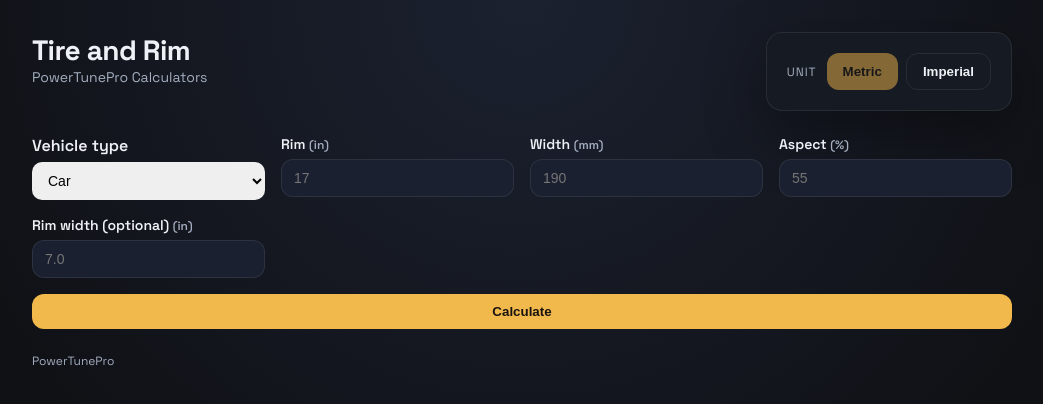
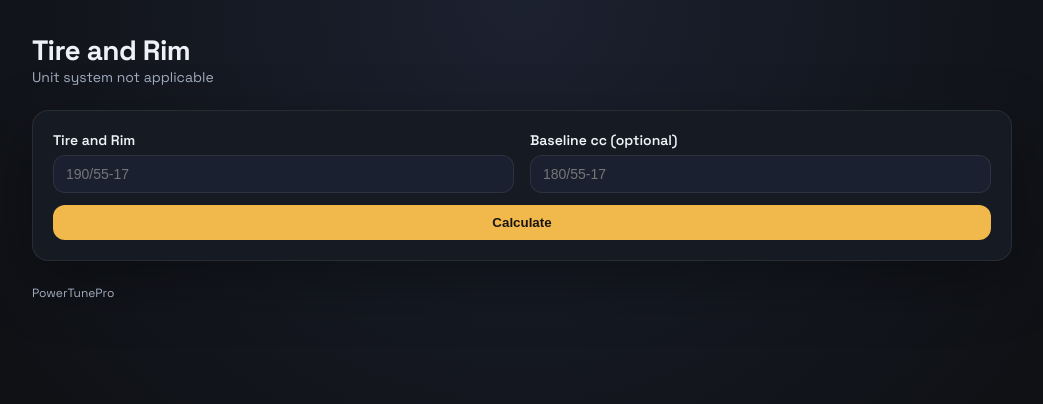
Before and after one commit to allancastrotk/ptp-calculators.code, a Next.js app in the folder frontend-api/: page /tires in a window 1280 px wide. Shown: the top 404 px of the page, without its empty margins (118-1161 px from the left). Built offline with nearby package versions, Linux system fonts and the light colour scheme.

Commit message:
feat(ui): restyle calculators UI to match PowerTunePro

```diff
--- a/frontend-api/pages/tires.tsx
+++ b/frontend-api/pages/tires.tsx
@@ -1,11 +1,12 @@
 import React, { useMemo, useRef, useState } from "react";
 
+import { Button } from "../components/Button";
+import { Card } from "../components/Card";
 import { ErrorBanner } from "../components/ErrorBanner";
 import { InputField } from "../components/InputField";
 import { Layout } from "../components/Layout";
 import { LoadingState } from "../components/LoadingState";
 import { ResultPanel } from "../components/ResultPanel";
-import { UnitSystem } from "../components/UnitSystemSwitch";
 import { postJson, ApiError } from "../lib/api";
 import { useI18n } from "../lib/i18n";
 
@@ -22,35 +23,20 @@ type TiresResponse = {
 
 export default function TiresPage() {
   const { t } = useI18n();
-  const [unitSystem, setUnitSystem] = useState<UnitSystem>("metric");
-  const [vehicleType, setVehicleType] = useState("Car");
-  const [rimIn, setRimIn] = useState("");
-  const [widthMm, setWidthMm] = useState("");
-  const [aspectPercent, setAspectPercent] = useState("");
-  const [rimWidthIn, setRimWidthIn] = useState("");
-  const [flotation, setFlotation] = useState("");
+  const [tireSize, setTireSize] = useState("");
+  const [baseline, setBaseline] = useState("");
   const [loading, setLoading] = useState(false);
   const [error, setError] = useState<string | null>(null);
   const [fieldErrors, setFieldErrors] = useState<Record<string, string>>({});
   const [result, setResult] = useState<TiresResponse | null>(null);
   const abortRef = useRef<AbortController | null>(null);
 
-  const useFlotation = vehicleType === "Utility" && flotation.trim().length > 0;
-
   const handleSubmit = async () => {
     setError(null);
     setFieldErrors({});
 
     const nextErrors: Record<string, string> = {};
-    if (!rimIn) nextErrors.rim_in = t("required");
-    if (!vehicleType) nextErrors.vehicle_type = t("required");
-    if (!useFlotation) {
-      if (!widthMm) nextErrors.width_mm = t("required");
-      if (!aspectPercent) nextErrors.aspect_percent = t("required");
-    } else {
-      if (!flotation.trim()) nextErrors.flotation = t("required");
-    }
-
+    if (!tireSize) nextErrors.tire_size = t("required");
     if (Object.keys(nextErrors).length > 0) {
       setFieldErrors(nextErrors);
       return;
@@ -65,14 +51,10 @@ export default function TiresPage() {
     setLoading(true);
     try {
       const payload = {
-        unit_system: unitSystem,
+        unit_system: "metric",
         inputs: {
-          vehicle_type: vehicleType,
-          rim_in: Number(rimIn),
-          width_mm: useFlotation ? undefined : Number(widthMm),
-          aspect_percent: useFlotation ? undefined : Number(aspectPercent),
-          flotation: useFlotation ? flotation : undefined,
-          rim_width_in: rimWidthIn ? Number(rimWidthIn) : undefined,
+          tire_size: tireSize,
+          baseline_tire_size: baseline || undefined,
         },
       };
 
@@ -101,94 +83,68 @@ export default function TiresPage() {
 
   const resultsList = useMemo(() => {
     if (!result) return [];
-    const unit = unitSystem === "imperial" ? "in" : "mm";
-    return [
-      { label: `Diameter (${unit})`, value: result.results.diameter.toFixed(2) },
-      { label: `Width (${unit})`, value: result.results.width.toFixed(2) },
-      result.results.diff_diameter != null
-        ? { label: `Diff diameter (${unit})`, value: result.results.diff_diameter.toFixed(2) }
-        : null,
-      result.results.diff_diameter_percent != null
-        ? { label: "Diff diameter (%)", value: `${result.results.diff_diameter_percent.toFixed(2)}%` }
-        : null,
-      result.results.diff_width != null
-        ? { label: `Diff width (${unit})`, value: result.results.diff_width.toFixed(2) }
-        : null,
-      result.results.diff_width_percent != null
-        ? { label: "Diff width (%)", value: `${result.results.diff_width_percent.toFixed(2)}%` }
-        : null,
-    ].filter(Boolean) as { label: string; value: string }[];
-  }, [result, unitSystem]);
+    const items = [
+      { label: "Diameter", value: result.results.diameter.toFixed(2) },
+      { label: "Width", value: result.results.width.toFixed(2) },
+    ];
+    if (result.results.diff_diameter !== undefined && result.results.diff_diameter !== null) {
+      items.push({
+        label: "Diff diameter",
+        value: result.results.diff_diameter.toFixed(2),
+      });
+    }
+    if (
+      result.results.diff_diameter_percent !== undefined &&
+      result.results.diff_diameter_percent !== null
+    ) {
+      items.push({
+        label: "Diff diameter (%)",
+        value: `${result.results.diff_diameter_percent.toFixed(2)}%`,
+      });
+    }
+    if (result.results.diff_width !== undefined && result.results.diff_width !== null) {
+      items.push({
+        label: "Diff width",
+        value: result.results.diff_width.toFixed(2),
+      });
+    }
+    if (result.results.diff_width_percent !== undefined && result.results.diff_width_percent !== null) {
+      items.push({
+        label: "Diff width (%)",
+        value: `${result.results.diff_width_percent.toFixed(2)}%`,
+      });
+    }
+    return items;
+  }, [result]);
 
   return (
-    <Layout title={t("tires")} unitSystem={unitSystem} onUnitChange={setUnitSystem}>
-      <div style={{ display: "flex", flexDirection: "column", gap: 16 }}>
-        {unitSystem === "imperial" ? <div className="subtitle">{t("unitOutputImperial")}</div> : null}
+    <Layout title={t("tires")} subtitle={t("unitLocked")}>
+      <div className="ptp-stack">
         {error ? <ErrorBanner message={error} /> : null}
+        <Card className="ptp-stack">
           <div className="grid">
-          <label style={{ display: "flex", flexDirection: "column", gap: 6 }}>
-            <span style={{ fontWeight: 600 }}>{t("vehicleTypeLabel")}</span>
-            <select
-              value={vehicleType}
-              onChange={(event) => setVehicleType(event.target.value)}
-              style={{
-                padding: "10px 12px",
-                borderRadius: 10,
-                border: "1px solid var(--border)",
-                fontSize: 14,
-              }}
-            >
-              <option value="Car">Car</option>
-              <option value="Motorcycle">Motorcycle</option>
-              <option value="Utility">Utility</option>
-            </select>
-          </label>
             <InputField
-            label={t("rimLabel")}
-            unitLabel="in"
-            placeholder="17"
-            value={rimIn}
-            onChange={setRimIn}
-            error={fieldErrors.rim_in}
+              label={t("tires")}
+              placeholder="190/55-17"
+              value={tireSize}
+              onChange={setTireSize}
+              type="text"
+              error={fieldErrors.tire_size}
             />
             <InputField
-            label={t("widthLabel")}
-            unitLabel="mm"
-            placeholder="190"
-            value={widthMm}
-            onChange={setWidthMm}
-            error={fieldErrors.width_mm}
+              label={t("baselineLabel")}
+              placeholder="180/55-17"
+              value={baseline}
+              onChange={setBaseline}
+              type="text"
+              error={fieldErrors.baseline_tire_size}
             />
-          <InputField
-            label={t("aspectLabel")}
-            unitLabel="%"
-            placeholder="55"
-            value={aspectPercent}
-            onChange={setAspectPercent}
-            error={fieldErrors.aspect_percent}
-          />
-          <InputField
-            label={t("rimWidthLabel")}
-            unitLabel="in"
-            placeholder="7.0"
-            value={rimWidthIn}
-            onChange={setRimWidthIn}
-            error={fieldErrors.rim_width_in}
-          />
-          {vehicleType === "Utility" ? (
-            <InputField
-              label={t("flotationLabel")}
-              placeholder="31x10.5R15"
-              value={flotation}
-              onChange={setFlotation}
-              error={fieldErrors.flotation}
-            />
-          ) : null}
           </div>
-        <button className="button" type="button" onClick={handleSubmit} disabled={loading}>
+          <Button type="button" onClick={handleSubmit} disabled={loading}>
             {loading ? t("loading") : t("calculate")}
-        </button>
+          </Button>
           {loading ? <LoadingState /> : null}
+        </Card>
         {result ? <ResultPanel title="Results" items={resultsList} /> : null}
       </div>
     </Layout>
```
Also changed, not shown: frontend-api/pages/rl.tsx (+9 -3 lines), frontend-api/pages/sprocket.tsx (+27 -22 lines). Lines whose indentation alone changed are shown as unchanged.
